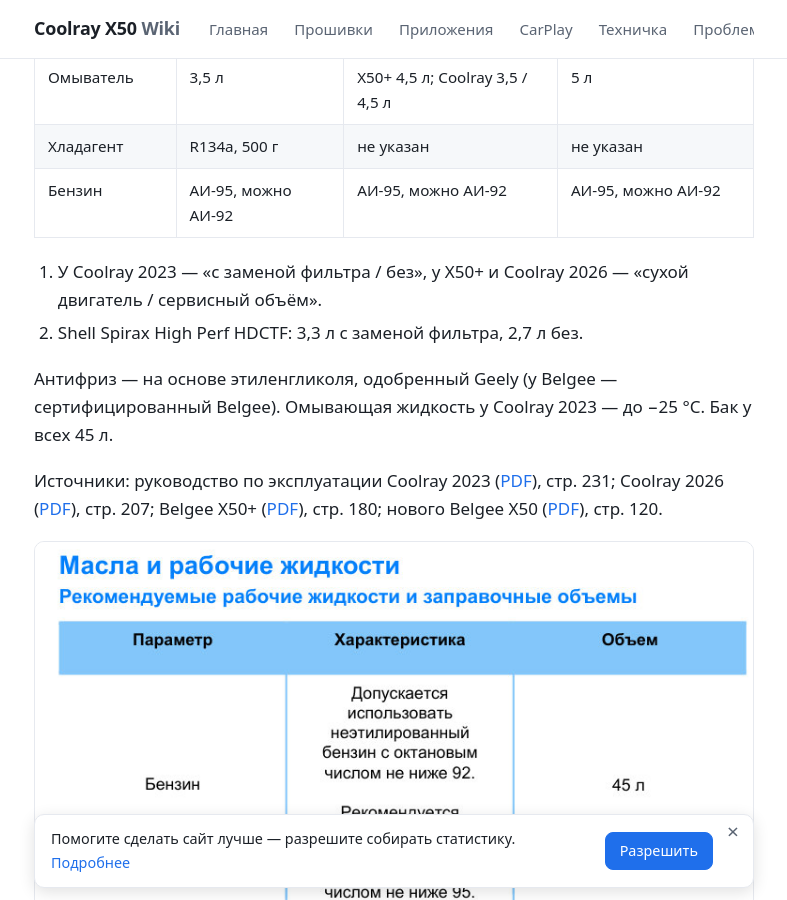
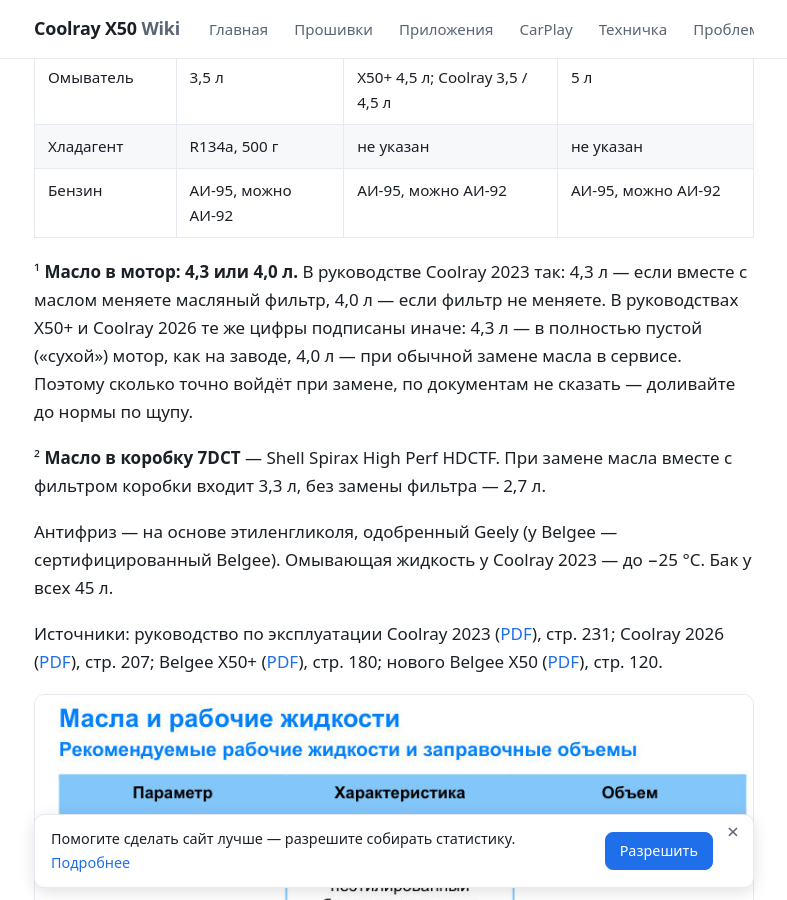
Before and after one commit to qttc/qttc.github.io, a Jekyll site: the page built from pages/to-restyle.md, in a window 1280 px wide and 900 px high, scrolled down 1831 px. Shown: the whole window, without its empty margins (246-1033 px from the left). Built offline with Jekyll 4.4.1, drawn with Linux system fonts in a browser that asks for light colours; some of the changed text lies outside the part shown.

Commit message:
ТО рестайлинга: сноски про 4,3/4,0 л и масло в коробку простыми словами

```diff
--- a/pages/to-restyle.md
+++ b/pages/to-restyle.md
@@ -57,8 +57,9 @@ image: /assets/to-bhe15/to-card-x50plus.jpg
 | Хладагент | R134a, 500 г | не указан | не указан |
 | Бензин | АИ-95, можно АИ-92 | АИ-95, можно АИ-92 | АИ-95, можно АИ-92 |
 
-1. У Coolray 2023 — «с заменой фильтра / без», у X50+ и Coolray 2026 — «сухой двигатель / сервисный объём».
-2. Shell Spirax High Perf HDCTF: 3,3 л с заменой фильтра, 2,7 л без.
+¹ **Масло в мотор: 4,3 или 4,0 л.** В руководстве Coolray 2023 так: 4,3 л — если вместе с маслом меняете масляный фильтр, 4,0 л — если фильтр не меняете. В руководствах X50+ и Coolray 2026 те же цифры подписаны иначе: 4,3 л — в полностью пустой («сухой») мотор, как на заводе, 4,0 л — при обычной замене масла в сервисе. Поэтому сколько точно войдёт при замене, по документам не сказать — доливайте до нормы по щупу.
+
+² **Масло в коробку 7DCT** — Shell Spirax High Perf HDCTF. При замене масла вместе с фильтром коробки входит 3,3 л, без замены фильтра — 2,7 л.
 
 Антифриз — на основе этиленгликоля, одобренный Geely (у Belgee — сертифицированный Belgee). Омывающая жидкость у Coolray 2023 — до −25 °C. Бак у всех 45 л.
 
@@ -70,7 +71,7 @@ _Таблица из [руководства по эксплуатации Geely
 
 В руководствах для этих моторов указаны только класс API SP и вязкость — допусков ACEA и производителя, как у старого мотора JLH, там нет. Таблицы вязкости по температуре тоже нет. Про масло в коробку и как его менять — на странице [Коробка 7DCT](/pages/dct/#какие-коробки-бывают-на-coolray-и-belgee-x50).
 
-💡 Цифры 4,3 и 4,0 л руководства объясняют по-разному (сноска 1), поэтому при замене ориентируйтесь на щуп.
+💡 Уровень после замены масла проверяйте щупом — он должен быть между отметками MIN и MAX (как проверять — [ниже](#как-проверить-уровень-масла)).
 
 _[К оглавлению](#оглавление)_
 
```
